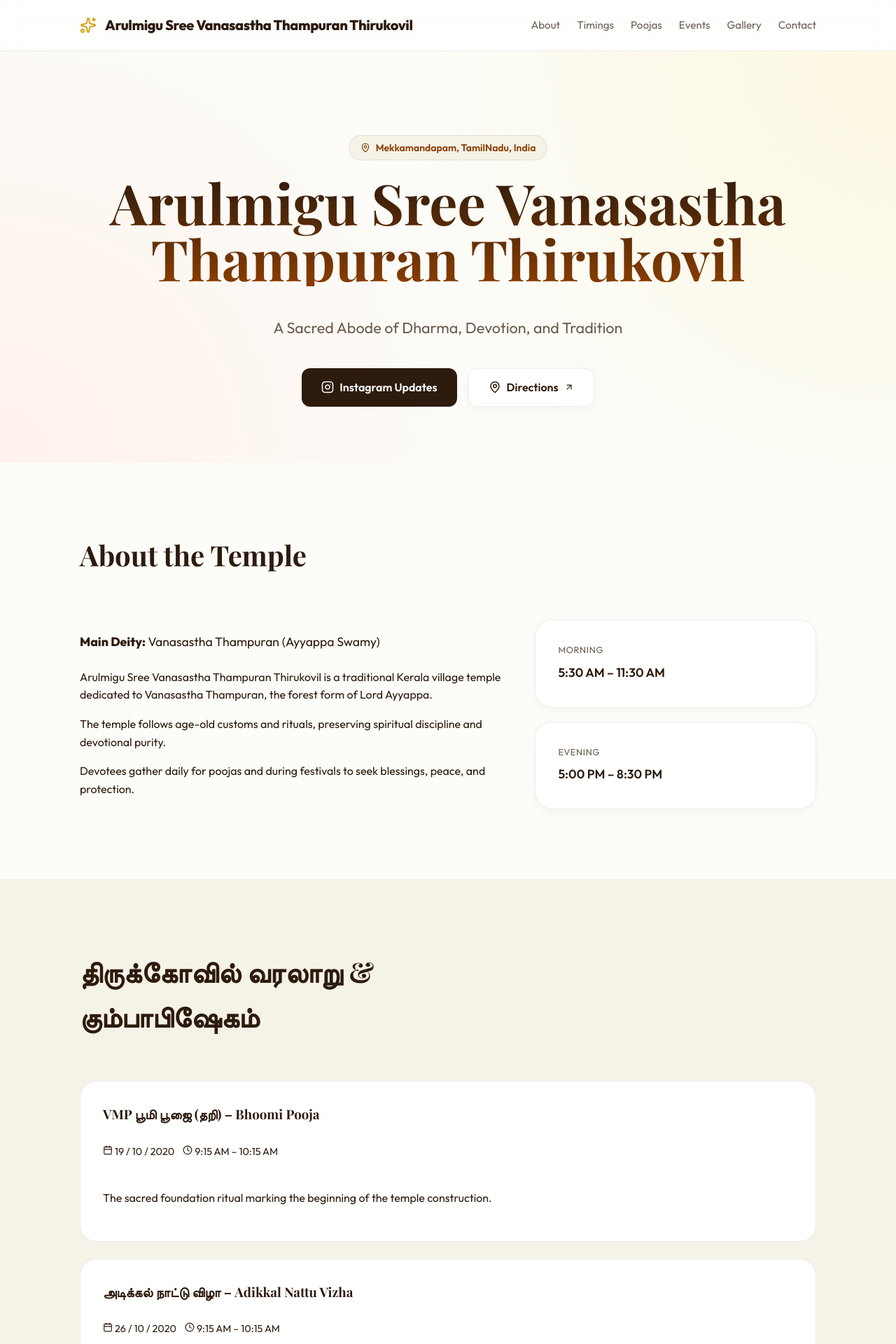
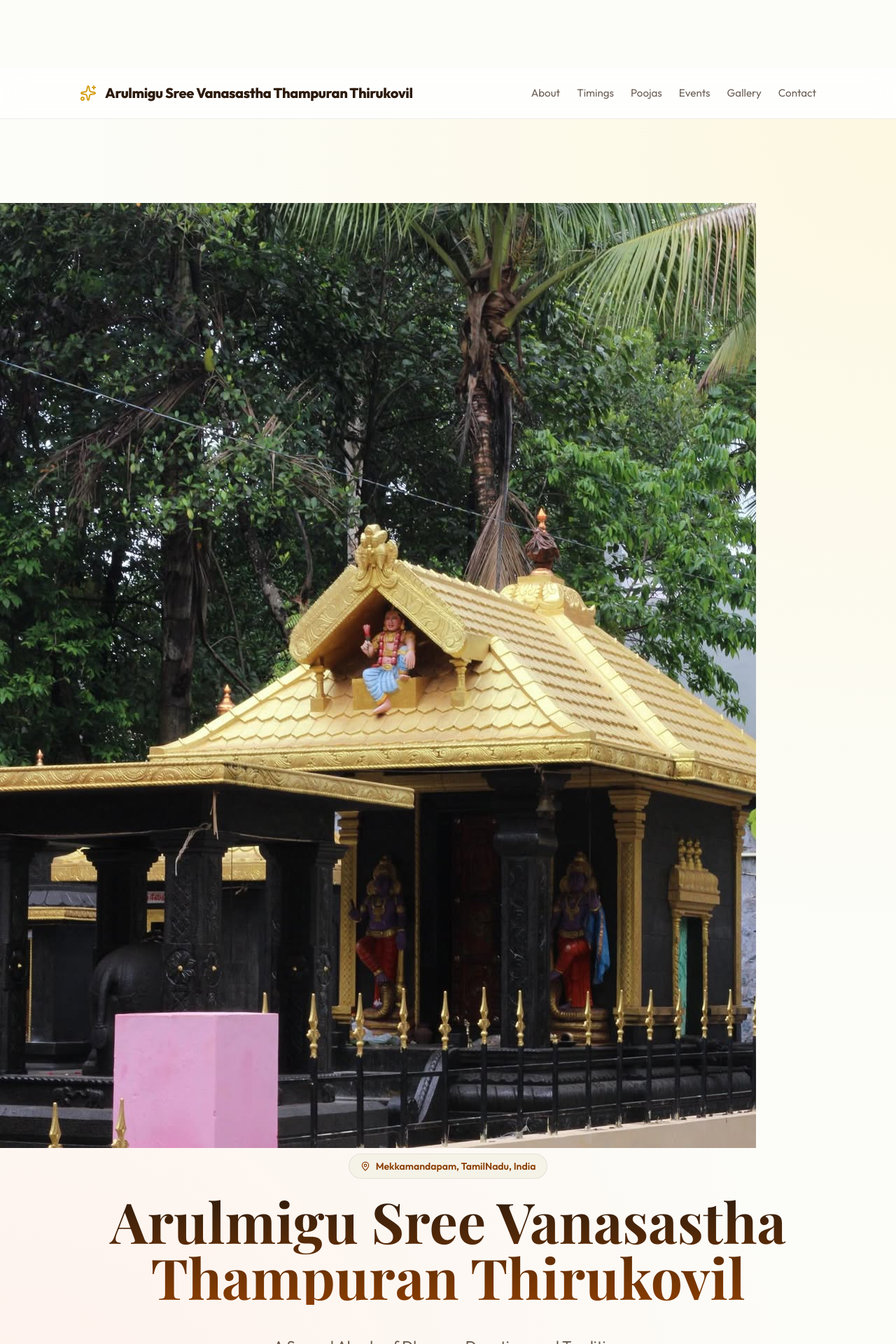
Before and after one commit to Jenish-jk/VanasathaTempleRepo, a React (Vite) app: page / in a window 1280 px wide. Shown: the top 1920 px of the page at 70% size. Built offline with nearby package versions, Linux system fonts and the light colour scheme; a web font is replaced by a local one.

Commit message:
Refactor App component with animation enhancements

```diff
--- a/src/App.jsx
+++ b/src/App.jsx
@@ -1,5 +1,5 @@
-import React from "react";
-import { motion } from "framer-motion";
+import React, { useRef } from "react";
+import { motion, useScroll, useTransform, useInView } from "framer-motion";
 import {
   MapPin,
   Instagram,
@@ -11,27 +11,51 @@ import {
   Sparkles,
   ChevronRight
 } from "lucide-react";
-import { templeData } from "./data/templeData.js";
+import { templeData, heroCover } from "./data/templeData.js";
 
-const fadeIn = {
-  initial: { opacity: 0, y: 20 },
+/* ─── Animation Variants ─── */
+
+const slideUp = {
+  initial: { opacity: 0, y: 60 },
   animate: { opacity: 1, y: 0 },
-  transition: { duration: 0.6 }
+  transition: { duration: 0.7, ease: [0.25, 0.46, 0.45, 0.94] }
+};
+
+const slideLeft = {
+  initial: { opacity: 0, x: -60 },
+  animate: { opacity: 1, x: 0 },
+  transition: { duration: 0.7, ease: [0.25, 0.46, 0.45, 0.94] }
+};
+
+const slideRight = {
+  initial: { opacity: 0, x: 60 },
+  animate: { opacity: 1, x: 0 },
+  transition: { duration: 0.7, ease: [0.25, 0.46, 0.45, 0.94] }
+};
+
+const scaleIn = {
+  initial: { opacity: 0, scale: 0.85 },
+  animate: { opacity: 1, scale: 1 },
+  transition: { duration: 0.6, ease: [0.25, 0.46, 0.45, 0.94] }
 };
 
 const staggerContainer = {
   animate: {
     transition: {
-      staggerChildren: 0.1
+      staggerChildren: 0.12,
+      delayChildren: 0.1
     }
   }
 };
 
+/* ─── Reusable Components ─── */
+
 function Pill({ icon: Icon, children }) {
   return (
     <motion.div
-      initial={{ opacity: 0, scale: 0.9 }}
-      animate={{ opacity: 1, scale: 1 }}
+      initial={{ opacity: 0, scale: 0.9, y: 10 }}
+      animate={{ opacity: 1, scale: 1, y: 0 }}
+      transition={{ duration: 0.6, delay: 0.1 }}
       className="pill"
     >
       {Icon && <Icon size={14} />}
@@ -40,15 +64,40 @@ function Pill({ icon: Icon, children }) {
   );
 }
 
-function Section({ id, title, subtitle, children, light = false }) {
+function AnimatedSection({ id, title, subtitle, children, light = false, direction = "up" }) {
+  const ref = useRef(null);
+  const isInView = useInView(ref, { once: true, margin: "-80px" });
+  const variants = direction === "left" ? slideLeft : direction === "right" ? slideRight : slideUp;
+
   return (
-    <section id={id} className="section" style={{ background: light ? "var(--bg-deep)" : "transparent" }}>
+    <section id={id} className="section" ref={ref} style={{ background: light ? "var(--bg-deep)" : "transparent" }}>
+      {/* Decorative section divider */}
+      <div className="sectionDivider">
+        <motion.div
+          className="dividerLine"
+          initial={{ scaleX: 0 }}
+          animate={isInView ? { scaleX: 1 } : { scaleX: 0 }}
+          transition={{ duration: 1, ease: [0.25, 0.46, 0.45, 0.94] }}
+        />
+        <motion.div
+          className="dividerDiamond"
+          initial={{ scale: 0, rotate: 45 }}
+          animate={isInView ? { scale: 1, rotate: 45 } : { scale: 0, rotate: 45 }}
+          transition={{ duration: 0.5, delay: 0.4 }}
+        />
+        <motion.div
+          className="dividerLine"
+          initial={{ scaleX: 0 }}
+          animate={isInView ? { scaleX: 1 } : { scaleX: 0 }}
+          transition={{ duration: 1, ease: [0.25, 0.46, 0.45, 0.94] }}
+        />
+      </div>
+
       <div className="container">
         <motion.div
-          variants={fadeIn}
+          variants={variants}
           initial="initial"
-          whileInView="animate"
-          viewport={{ once: true }}
+          animate={isInView ? "animate" : "initial"}
           className="sectionHead"
         >
           <h2>{title}</h2>
@@ -66,11 +115,19 @@ function CardGrid({ items }) {
       variants={staggerContainer}
       initial="initial"
       whileInView="animate"
-      viewport={{ once: true }}
+      viewport={{ once: true, margin: "-60px" }}
       className="cards"
     >
       {items.map((it, idx) => (
-        <motion.div variants={fadeIn} className="card" key={idx}>
+        <motion.div
+          variants={scaleIn}
+          className="card cardAnimated"
+          key={idx}
+          whileInView={{ opacity: 1, y: 0, rotateX: 0 }}
+          initial={{ opacity: 0, y: 30, rotateX: 5 }}
+          viewport={{ once: true }}
+          transition={{ duration: 0.5, delay: idx * 0.1 }}
+        >
           <div className="cardLabel">{it.label}</div>
           <div className="cardValue">{it.value}</div>
         </motion.div>
@@ -85,11 +142,22 @@ function Gallery({ images }) {
       variants={staggerContainer}
       initial="initial"
       whileInView="animate"
-      viewport={{ once: true }}
+      viewport={{ once: true, margin: "-60px" }}
       className="gallery"
     >
       {images.map((src, idx) => (
-        <motion.figure variants={fadeIn} className="photo" key={idx}>
+        <motion.figure
+          key={idx}
+          className="photo"
+          initial={{ opacity: 0, scale: 0.85, y: 40 }}
+          whileInView={{ opacity: 1, scale: 1, y: 0 }}
+          viewport={{ once: true, margin: "-40px" }}
+          transition={{
+            duration: 0.6,
+            delay: idx * 0.08,
+            ease: [0.25, 0.46, 0.45, 0.94]
+          }}
+        >
           <img src={src} alt="Temple" loading="lazy" />
         </motion.figure>
       ))}
@@ -97,18 +165,60 @@ function Gallery({ images }) {
   );
 }
 
+/* ─── Floating Particles ─── */
+function FloatingParticles() {
+  const particles = Array.from({ length: 12 }, (_, i) => ({
+    id: i,
+    size: 4 + Math.random() * 8,
+    left: Math.random() * 100,
+    delay: Math.random() * 8,
+    duration: 10 + Math.random() * 15
+  }));
+
+  return (
+    <div className="floatingParticles" aria-hidden="true">
+      {particles.map((p) => (
+        <div
+          key={p.id}
+          className="particle"
+          style={{
+            width: p.size,
+            height: p.size,
+            left: `${p.left}%`,
+            animationDelay: `${p.delay}s`,
+            animationDuration: `${p.duration}s`
+          }}
+        />
+      ))}
+    </div>
+  );
+}
+
+/* ─── Main App ─── */
+
 export default function App() {
   const t = templeData;
+  const heroRef = useRef(null);
+  const { scrollYProgress } = useScroll({
+    target: heroRef,
+    offset: ["start start", "end start"]
+  });
+  const heroImageY = useTransform(scrollYProgress, [0, 1], ["0%", "20%"]);
+  const heroImageScale = useTransform(scrollYProgress, [0, 1], [1, 1.05]);
+  const heroOverlayOpacity = useTransform(scrollYProgress, [0, 0.5], [0.35, 0.65]);
 
   return (
     <main>
+      {/* Global floating particles */}
+      <FloatingParticles />
+
+      {/* ─── Navbar ─── */}
       <header className="nav">
         <div className="container navInner">
           <div className="brand">
             <Sparkles size={24} className="gold" color="var(--gold)" />
             <span className="brandText">{t.name}</span>
           </div>
-
           <nav className="navLinks">
             <a href="#about">About</a>
             <a href="#timings">Timings</a>
@@ -120,29 +230,53 @@ export default function App() {
         </div>
       </header>
 
-      <section className="hero">
+      {/* ─── Hero with Cover Image ─── */}
+      <section className="hero" ref={heroRef}>
+        {/* Parallax Background Image */}
+        <motion.div
+          className="heroBg"
+          style={{ y: heroImageY, scale: heroImageScale }}
+        >
+          <img src={heroCover} alt="Temple Cover" />
+        </motion.div>
+        {/* Dynamic overlay that darkens on scroll */}
+        <motion.div className="heroOverlay" style={{ opacity: heroOverlayOpacity }} />
+
         <div className="container heroInner">
           <Pill icon={MapPin}>{t.location}</Pill>
-          <motion.h1
-            initial={{ opacity: 0, y: 30 }}
+
+          {/* Word-by-word title reveal */}
+          <motion.h1 className="heroTitle">
+            {t.name.split(" ").map((word, i) => (
+              <motion.span
+                key={i}
+                className="heroWord"
+                initial={{ opacity: 0, y: 40, rotateX: 30 }}
+                animate={{ opacity: 1, y: 0, rotateX: 0 }}
+                transition={{
+                  duration: 0.6,
+                  delay: 0.3 + i * 0.08,
+                  ease: [0.25, 0.46, 0.45, 0.94]
+                }}
+              >
+                {word}{" "}
+              </motion.span>
+            ))}
+          </motion.h1>
+
+          <motion.p
+            initial={{ opacity: 0, y: 20 }}
             animate={{ opacity: 1, y: 0 }}
-            transition={{ duration: 0.8, delay: 0.2 }}
-            className="heroTitle"
-          >
-            {t.name}
-          </motion.h1>
-          <motion.p
-            initial={{ opacity: 0 }}
-            animate={{ opacity: 1 }}
-            transition={{ duration: 0.8, delay: 0.4 }}
+            transition={{ duration: 0.8, delay: 0.8 }}
             className="heroSub"
           >
             {t.tagline}
           </motion.p>
+
           <motion.div
             initial={{ opacity: 0, y: 20 }}
             animate={{ opacity: 1, y: 0 }}
-            transition={{ duration: 0.8, delay: 0.6 }}
+            transition={{ duration: 0.8, delay: 1.0 }}
             className="heroActions"
           >
             <a className="btn primary" href={t.instagram} target="_blank" rel="noreferrer">
@@ -155,31 +289,56 @@ export default function App() {
         </div>
       </section>
 
-      <Section id="about" title="About the Temple">
+      {/* ─── About ─── */}
+      <AnimatedSection id="about" title="About the Temple" direction="left">
         <div className="grid2">
-          <motion.div variants={fadeIn} initial="initial" whileInView="animate" viewport={{ once: true }}>
+          <motion.div
+            initial={{ opacity: 0, x: -40 }}
+            whileInView={{ opacity: 1, x: 0 }}
+            viewport={{ once: true }}
+            transition={{ duration: 0.7 }}
+          >
             <p className="muted" style={{ fontSize: "1.1rem", marginBottom: "24px" }}>
               <strong>Main Deity:</strong> {t.deity}
             </p>
             {t.about.map((p, i) => (
-              <p className="muted" key={i} style={{ marginBottom: "16px" }}>{p}</p>
+              <motion.p
+                className="muted"
+                key={i}
+                style={{ marginBottom: "16px" }}
+                initial={{ opacity: 0, y: 20 }}
+                whileInView={{ opacity: 1, y: 0 }}
+                viewport={{ once: true }}
+                transition={{ duration: 0.5, delay: 0.2 + i * 0.15 }}
+              >
+                {p}
+              </motion.p>
             ))}
           </motion.div>
           <CardGrid items={t.timings.slice(0, 4)} />
         </div>
-      </Section>
+      </AnimatedSection>
 
-      <Section title={t.history.title} light>
-        <div className="events">
+      {/* ─── History / Timeline ─── */}
+      <AnimatedSection title={t.history.title} light direction="right">
+        <div className="timeline">
+          <motion.div
+            className="timelineLine"
+            initial={{ scaleY: 0 }}
+            whileInView={{ scaleY: 1 }}
+            viewport={{ once: true, margin: "-100px" }}
+            transition={{ duration: 1.2, ease: [0.25, 0.46, 0.45, 0.94] }}
+          />
           {t.history.events.map((e, i) => (
             <motion.div
               key={i}
-              className="event"
-              variants={fadeIn}
-              initial="initial"
-              whileInView="animate"
-              viewport={{ once: true }}
+              className="event timelineEvent"
+              initial={{ opacity: 0, x: i % 2 === 0 ? -50 : 50 }}
+              whileInView={{ opacity: 1, x: 0 }}
+              viewport={{ once: true, margin: "-40px" }}
+              transition={{ duration: 0.6, delay: i * 0.15, ease: [0.25, 0.46, 0.45, 0.94] }}
             >
+              <div className="timelineDot" />
               <h3>{e.title}</h3>
               <p className="muted" style={{ display: "flex", gap: "12px", fontSize: "0.9rem" }}>
                 <span><Calendar size={14} /> {e.date}</span>
@@ -189,13 +348,15 @@ export default function App() {
             </motion.div>
           ))}
         </div>
-      </Section>
+      </AnimatedSection>
 
-      <Section id="timings" title="Temple Timings" subtitle="Timings may vary on festivals and special occasions.">
+      {/* ─── Timings ─── */}
+      <AnimatedSection id="timings" title="Temple Timings" subtitle="Timings may vary on festivals and special occasions." direction="up">
         <CardGrid items={t.timings} />
-      </Section>
+      </AnimatedSection>
 
-      <Section id="pooja" title="Daily Pooja Schedule" light>
+      {/* ─── Pooja Schedule ─── */}
+      <AnimatedSection id="pooja" title="Daily Pooja Schedule" light direction="left">
         <motion.ul
           className="list"
           variants={staggerContainer}
@@ -204,40 +365,56 @@ export default function App() {
           viewport={{ once: true }}
         >
           {t.poojas.map((p, i) => (
-            <motion.li key={i} className="listItem" variants={fadeIn}>
-              <span className="time">{p.time}</span>
+            <motion.li
+              key={i}
+              className="listItem poojaItem"
+              initial={{ opacity: 0, x: -30 }}
+              whileInView={{ opacity: 1, x: 0 }}
+              viewport={{ once: true }}
+              transition={{ duration: 0.5, delay: i * 0.1, ease: [0.25, 0.46, 0.45, 0.94] }}
+            >
+              <span className="time glowPulse">{p.time}</span>
               <span className="name">{p.name}</span>
               <ChevronRight size={16} style={{ marginLeft: "auto", opacity: 0.3 }} />
             </motion.li>
           ))}
         </motion.ul>
-      </Section>
+      </AnimatedSection>
 
-      <Section id="events" title="Festivals & Events" subtitle="For the latest announcements, please follow Instagram.">
+      {/* ─── Festivals ─── */}
+      <AnimatedSection id="events" title="Festivals & Events" subtitle="For the latest announcements, please follow Instagram." direction="right">
         <div className="events">
           {t.festivals.map((f, i) => (
             <motion.div
-              className="event"
+              className="event festivalCard"
               key={i}
-              variants={fadeIn}
-              initial="initial"
-              whileInView="animate"
-              viewport={{ once: true }}
+              initial={{ opacity: 0, y: 40, rotateY: 5 }}
+              whileInView={{ opacity: 1, y: 0, rotateY: 0 }}
+              viewport={{ once: true, margin: "-40px" }}
+              transition={{ duration: 0.6, delay: i * 0.12, ease: [0.25, 0.46, 0.45, 0.94] }}
             >
               <h3 style={{ color: "var(--brand)" }}>{f.title}</h3>
               <p className="muted">{f.desc}</p>
             </motion.div>
           ))}
         </div>
-      </Section>
+      </AnimatedSection>
 
-      <Section id="gallery" title="Gallery" light>
+      {/* ─── Gallery ─── */}
+      <AnimatedSection id="gallery" title="Gallery" light direction="up">
         <Gallery images={t.gallery} />
-      </Section>
+      </AnimatedSection>
 
-      <Section id="contact" title="Contact Information">
+      {/* ─── Contact ─── */}
+      <AnimatedSection id="contact" title="Contact Information" direction="left">
         <div className="contact">
-          <motion.div variants={fadeIn} initial="initial" whileInView="animate" viewport={{ once: true }} className="card">
+          <motion.div
+            initial={{ opacity: 0, y: 40, rotateX: 4 }}
+            whileInView={{ opacity: 1, y: 0, rotateX: 0 }}
+            viewport={{ once: true }}
+            transition={{ duration: 0.6 }}
+            className="card cardAnimated"
+          >
             <h3 style={{ marginBottom: "20px" }}>Get in touch</h3>
             <div style={{ display: "grid", gap: "16px" }}>
               <p className="muted">
@@ -255,7 +432,14 @@ export default function App() {
               </a>
             </div>
           </motion.div>
-          <motion.div variants={fadeIn} initial="initial" whileInView="animate" viewport={{ once: true }} className="card" style={{ background: "var(--bg-deep)" }}>
+          <motion.div
+            initial={{ opacity: 0, y: 40, rotateX: 4 }}
+            whileInView={{ opacity: 1, y: 0, rotateX: 0 }}
+            viewport={{ once: true }}
+            transition={{ duration: 0.6, delay: 0.15 }}
+            className="card cardAnimated"
+            style={{ background: "var(--bg-deep)" }}
+          >
             <h3 style={{ marginBottom: "16px" }}><Info size={18} /> Note</h3>
             <p className="muted">
               If you share your exact temple address, phone, and official timings,
@@ -263,8 +447,9 @@ export default function App() {
             </p>
           </motion.div>
         </div>
-      </Section>
+      </AnimatedSection>
 
+      {/* ─── Footer ─── */}
       <footer className="footer">
         <div className="container footerInner">
           <div className="brand">
```
